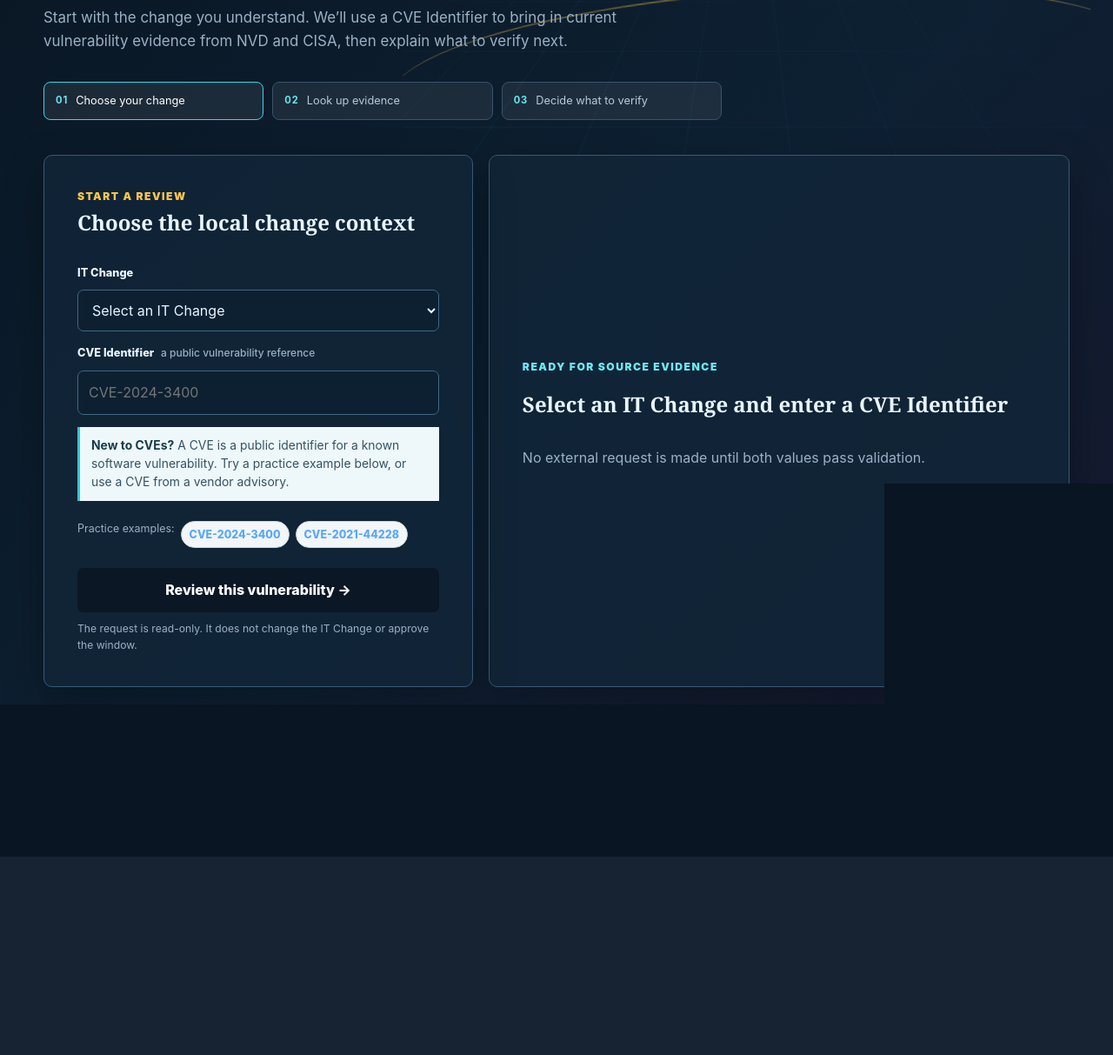
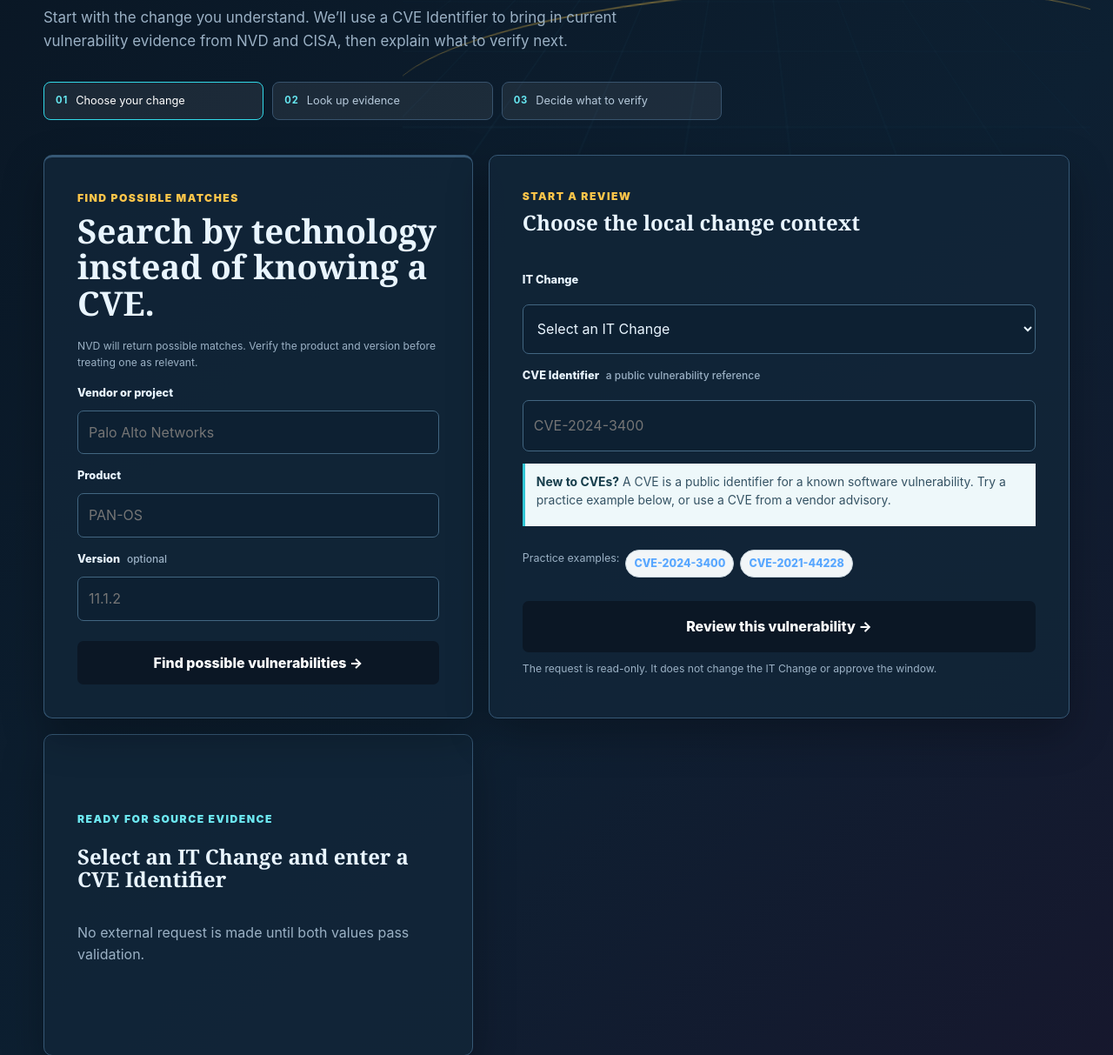
Before and after one commit to light-piece/isaaclares-it401-final-project-example, a Flask app: page /intelligence in a window 1280 px wide. Shown: the part 461-1674 px from the top of the page at 87% size. Before the commit the page ends 1446 px from the top, so only its background shows below. Run offline with Flask 3, Linux system fonts and the light colour scheme.

Commit message:
feat: discover possible CVEs by product

```diff
--- a/routes/main.py
+++ b/routes/main.py
@@ -184,3 +184,29 @@ def register_routes(app):
             kev_evidence=kev_evidence,
             cisa_available=cisa_available,
         )
+
+    @app.route("/intelligence/discover")
+    def discover_vulnerabilities():
+        data_path = os.path.join(app.config["DATA_DIR"], "it_changes.json")
+        with open(data_path, encoding="utf-8") as data_file:
+            changes = [ITChange.from_dict(item) for item in json.load(data_file)]
+        change_ticket = request.args.get("change_ticket", "")
+        vendor = request.args.get("vendor", "").strip()
+        product = request.args.get("product", "").strip()
+        version = request.args.get("version", "").strip()
+        selected_change = next((change for change in changes if change.change_ticket == change_ticket), None)
+        if selected_change is None:
+            abort(404, description="Choose an IT Change before searching.")
+        if not vendor or not product:
+            return render_template("external_intelligence.html", changes=changes, selected_change=selected_change, cve="", discovery_error="Enter both a vendor and product to search NVD.", vendor=vendor, product=product, version=version), 400
+        try:
+            discovery_results = NvdService(app.config.get("NVD_API_KEY"), app.config.get("NVD_API_URL")).search(vendor, product, version)
+        except NvdConfigurationError:
+            return render_template("external_intelligence.html", changes=changes, selected_change=selected_change, cve="", discovery_error="NVD discovery needs an API key. You can still use a known CVE when the key is configured.", vendor=vendor, product=product, version=version), 503
+        except NvdNotFoundError:
+            discovery_results = []
+        except NvdRateLimitError:
+            return render_template("external_intelligence.html", changes=changes, selected_change=selected_change, cve="", discovery_error="NVD discovery is rate-limited. Try again later or use a known CVE.", vendor=vendor, product=product, version=version), 429
+        except NvdSourceError:
+            return render_template("external_intelligence.html", changes=changes, selected_change=selected_change, cve="", discovery_error="NVD discovery is temporarily unavailable. You can retry or use a known CVE.", vendor=vendor, product=product, version=version), 502
+        return render_template("external_intelligence.html", changes=changes, selected_change=selected_change, cve="", discovery_results=discovery_results, vendor=vendor, product=product, version=version, discovery_terms=" ".join(part for part in (vendor, product, version) if part))
--- a/static/style.css
+++ b/static/style.css
@@ -694,6 +694,16 @@ footer p { margin: 0; }
 .practice-cves button { background: #f2f6f8; border: 1px solid #c9d5dd; border-radius: 999px; color: var(--blue); cursor: pointer; font: inherit; font-weight: 800; padding: 5px 9px; }
 .practice-cves button:hover, .practice-cves button:focus-visible { background: #e6f7fa; border-color: #31c6d6; }
 .form-footnote { color: var(--muted); font-size: .76rem; margin: 0; }
+.discovery-form { border-top: 3px solid #58a7ff; }
+.discovery-form h2 { font-size: clamp(1.7rem, 3vw, 2.4rem); }
+.discovery-results { padding: 0 0 70px; position: relative; }
+.discovery-grid { display: grid; gap: 16px; grid-template-columns: repeat(2, minmax(0, 1fr)); }
+.discovery-card { background: rgba(18,38,57,.9); border: 1px solid #365875; border-top: 3px solid #58a7ff; border-radius: 10px; box-shadow: var(--shadow); padding: 24px; }
+.discovery-card h3 { color: white; font-family: Georgia, "Times New Roman", serif; font-size: 1.65rem; margin: 15px 0 8px; }
+.discovery-card > p { color: #c3d7e7; }
+.why-match { border-left: 3px solid #70e8f2; font-size: .86rem; padding-left: 12px; }
+.discovery-card .button { background: #70e8f2; color: #091522; margin-top: 8px; }
+.discovery-card .button:hover { background: white; }
 .change-context-card { border-top: 3px solid #31c6d6; }
 .evidence-ledger { position: relative; }
 .evidence-ledger::before { background: linear-gradient(#28ddeb, #d34cec, #ffca4b); content: ""; height: calc(100% - 260px); left: 44px; opacity: .45; position: absolute; top: 240px; width: 1px; }
@@ -709,6 +719,7 @@ footer p { margin: 0; }
     .review-steps { flex-direction: column; }
     .cyber-highway { left: 0; opacity: .22; }
     .evidence-ledger::before, .evidence-card::before { display: none; }
+    .discovery-grid { grid-template-columns: 1fr; }
 }
 @media (prefers-reduced-motion: reduce) {
     .cyber-highway i { animation: none; }
--- a/templates/external_intelligence.html
+++ b/templates/external_intelligence.html
@@ -15,6 +15,15 @@
 </header>
 
 <section class="intelligence-workspace" aria-labelledby="review-form-title">
+    <form class="intelligence-form discovery-form" action="{{ url_for('discover_vulnerabilities') }}" method="get">
+        <div><p class="eyebrow">Find possible matches</p><h2>Search by technology instead of knowing a CVE.</h2><p class="form-footnote">NVD will return possible matches. Verify the product and version before treating one as relevant.</p></div>
+        <input type="hidden" name="change_ticket" value="{{ selected_change.change_ticket if selected_change else '' }}">
+        <label for="vendor">Vendor or project</label><input id="vendor" name="vendor" value="{{ vendor|default('') }}" placeholder="Palo Alto Networks" required>
+        <label for="product">Product</label><input id="product" name="product" value="{{ product|default('') }}" placeholder="PAN-OS" required>
+        <label for="version">Version <span class="label-help">optional</span></label><input id="version" name="version" value="{{ version|default('') }}" placeholder="11.1.2">
+        <button type="submit">Find possible vulnerabilities <span aria-hidden="true">→</span></button>
+        {% if discovery_error %}<p class="source-pending" role="alert">{{ discovery_error }}</p>{% endif %}
+    </form>
     <form class="intelligence-form" action="{{ url_for('external_intelligence_review') }}" method="get">
         <div>
             <p class="eyebrow">Start a review</p>
@@ -66,6 +75,13 @@
     </aside>
     {% endif %}
 </section>
+
+{% if discovery_results is defined %}
+<section class="discovery-results" aria-labelledby="discovery-title">
+    <div class="results-heading"><div><p class="eyebrow">NVD API results</p><h2 id="discovery-title">Possible matches for {{ discovery_terms }}</h2></div><p>{{ discovery_results|length }} result{% if discovery_results|length != 1 %}s{% endif %}</p></div>
+    {% if discovery_results %}<div class="discovery-grid">{% for result in discovery_results %}<article class="discovery-card"><div class="card-topline"><span class="risk-badge">{{ result.cvss_severity }} · {{ result.cvss_score }}</span><span>{{ result.published }}</span></div><h3>{{ result.cve_id }}</h3><p>{{ result.description }}</p><p class="why-match"><strong>Why this appeared:</strong> NVD matched the search terms <strong>{{ discovery_terms }}</strong>. Verify the exact product and version.</p><a class="button" href="{{ url_for('external_intelligence_review', change_ticket=selected_change.change_ticket, cve=result.cve_id) }}">Review evidence →</a></article>{% endfor %}</div>{% else %}<div class="empty-state"><h3>No matching vulnerability records found.</h3><p>Try a broader product name, remove the version, or use the manual CVE lookup above.</p></div>{% endif %}
+</section>
+{% endif %}
 
 {% if evidence %}
 <section class="guided-review evidence-ledger" aria-labelledby="guided-review-title">
```
Also changed, not shown: services/nvd_service.py (+27 -0 lines), tests/test_app.py (+26 -0 lines), README.md.
